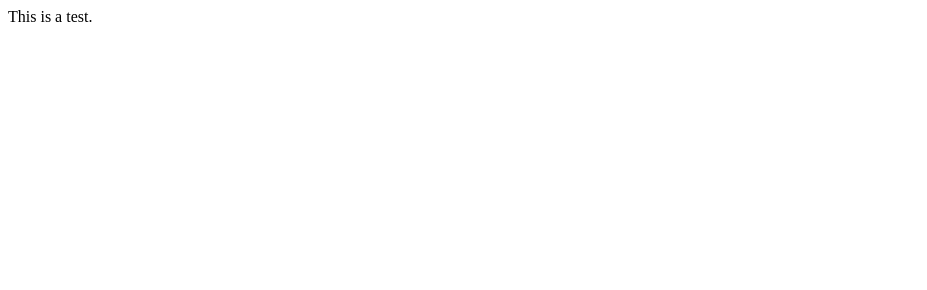
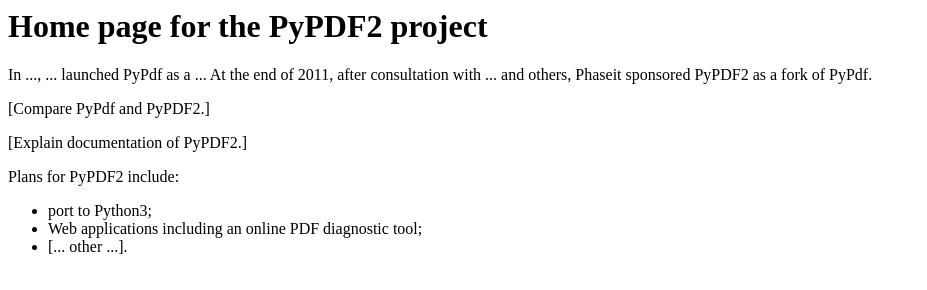
Before and after one commit to Keye-mcp/pypdf-state_004, a plain HTML site: page index.html in a window 1280 px wide. Shown: the whole page, without its empty margins (0-927 px from the left). Drawn offline with Linux system fonts and the light colour scheme.

Commit message:
First real content.

```diff
--- a/index.html
+++ b/index.html
@@ -1,5 +1,30 @@
 <html>
+<head>
+<title>Home page for the PyPDF2 project</title>
+</head>
 <body>
-<p>This is a test.
+<h1>Home page for the PyPDF2 project</h1>
+
+<p>In ..., ... launched PyPdf as a ...
+   At the end of 2011, after consultation with ... and others,
+   Phaseit
+    sponsored PyPDF2 as a fork of PyPdf.</p>
+
+
+<p>[Compare PyPdf and PyPDF2.]</p>
+
+<p>[Explain documentation of PyPDF2.]</p>
+
+<p>Plans for PyPDF2 include:
+   <ul>
+   <li>port to Python3;</li>
+   <li>Web applications including an online PDF diagnostic tool;</li>
+   <li>[... other ...].</li>
+   </ul>
+
+
+
+
+
 </body>
 </html>
```
